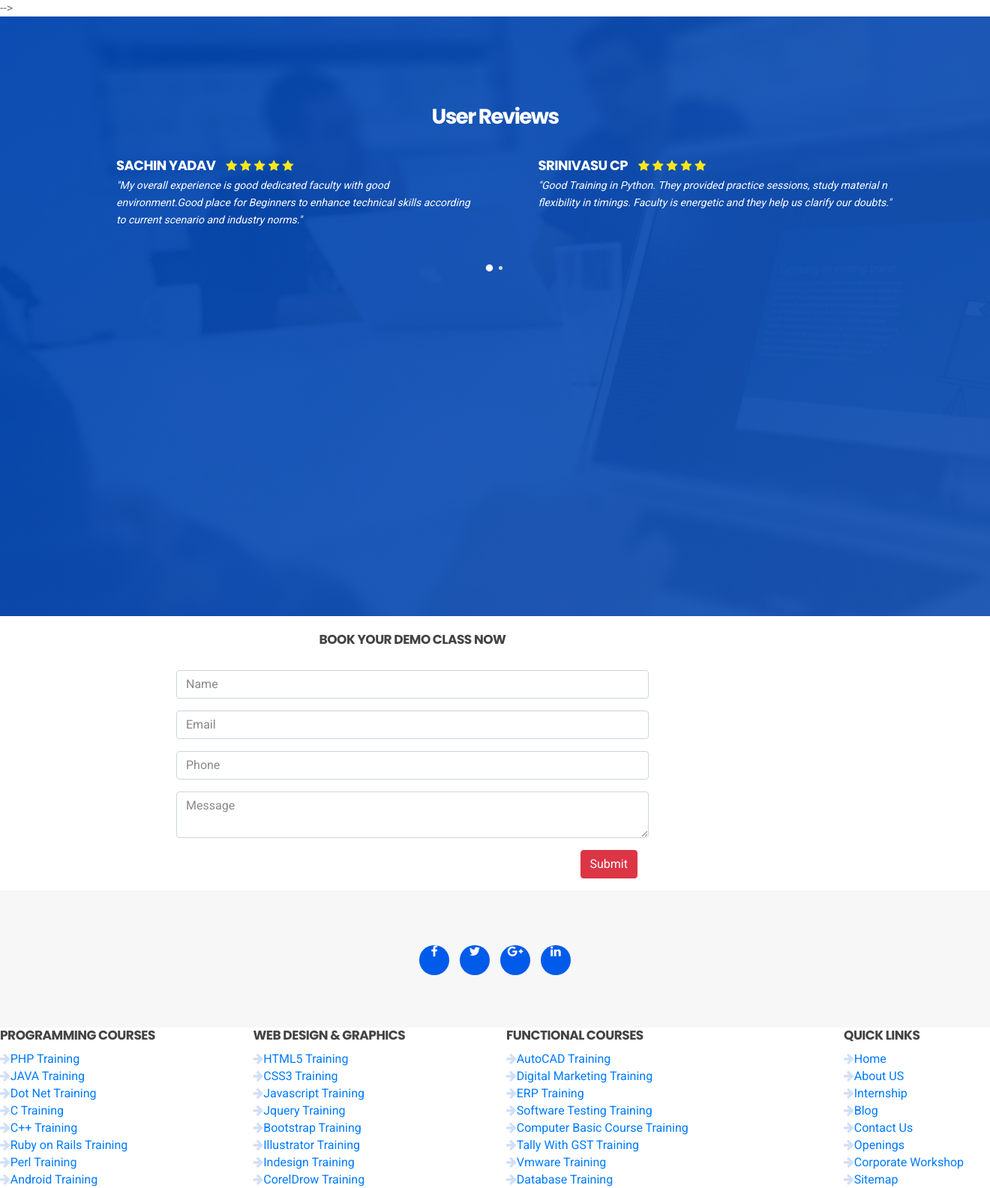
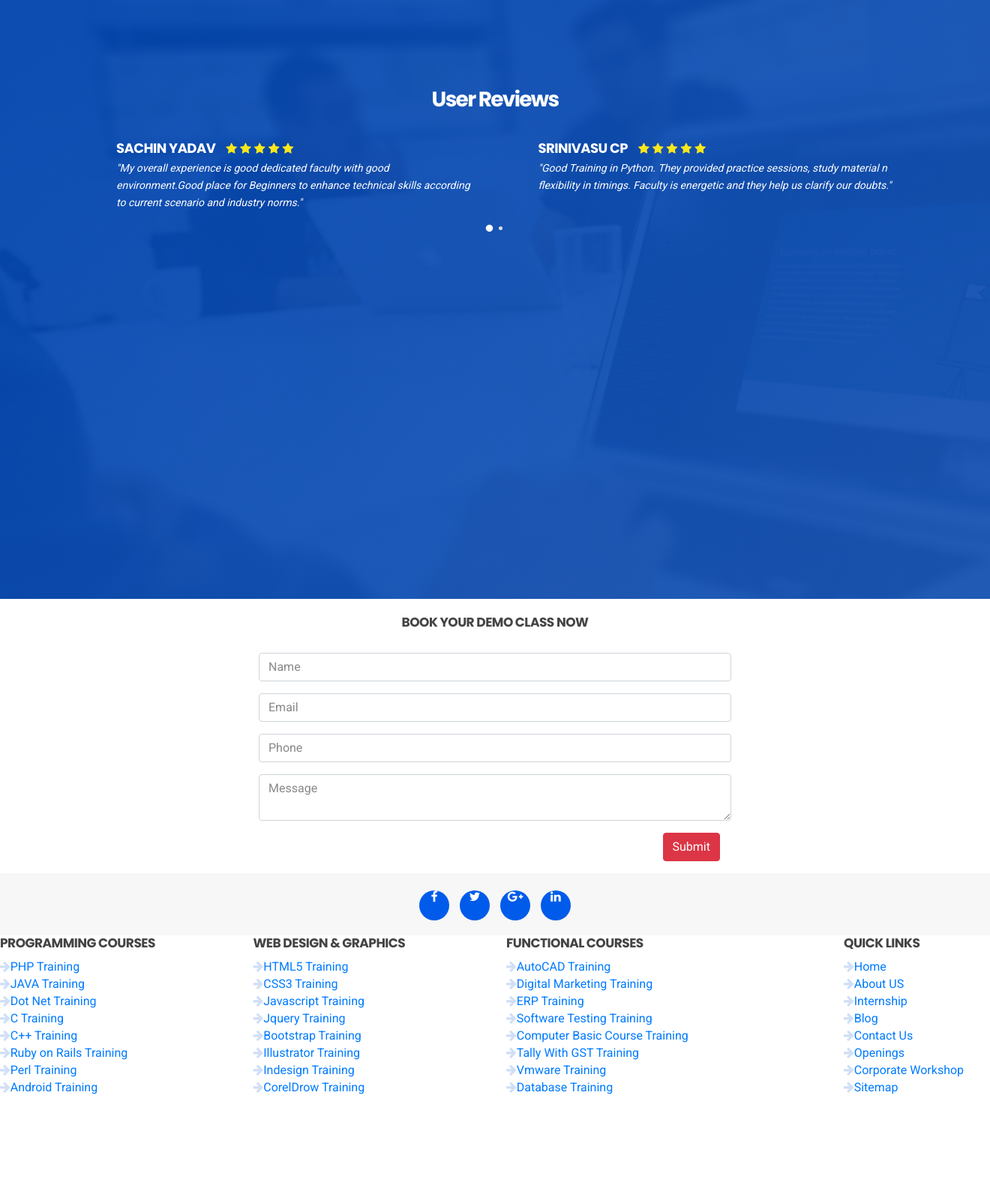
Before and after one commit to kaus2595/Softcrayons-Learning-Page, a PHP site: page /index.html in a window 1320 px wide; the page is wider, and only the part inside the window is pictured. Shown: the part 2737-4322 px from the top of that part at 75% size. After the commit the page ends 4197 px from the top of that part, so only its background shows below. Run offline with PHP 8.4, Linux system fonts and the light colour scheme.

Commit message:
Minor changes

```diff
--- a/css/main.css
+++ b/css/main.css
@@ -1154,7 +1154,7 @@ ul.nav > li > a.active{
 .review-carousel .owl-dots{
     display: block;
     text-align: center;
-    margin-top: 50px;
+    margin-top: 20px;
 }
 .review-carousel .owl-dots .owl-dot{
     background-color: #ddd;
@@ -1172,6 +1172,7 @@ ul.nav > li > a.active{
     transition: all 0.5s ease-in-out;
 }
 
+
 /* ==========================================================================
    Blog Section
    ========================================================================== */
@@ -1250,7 +1251,7 @@ ul.nav > li > a.active{
    ========================================================================== */
 .subscribe-section{
     background: #f7f7f7;
-    padding: 70px 0;
+    padding: 20px 0;
 }
 .subscribe-wrapper{}
 .subscribe-wrap{
--- a/index.html
+++ b/index.html
@@ -100,7 +100,7 @@ if($send)
                         <div class="hero-moc text-right">
                             <!-- <img data-tilt src="img/hero-moc.png" alt="Hero Mockup"> -->
 
-				<h3 class="text-center" style="padding: 21px 0px;">Book Your Demo Class Now</h3>
+				<h3 class="text-center" style="padding: 21px 0px; color: #fff">Book Your Demo Class Now</h3>
 				                                                                              <?php
 										if(isset($massage))
 										{
@@ -291,7 +291,7 @@ if($send)
 				    <div class="swiper-prev"><i class=" arrow_carrot-left"></i></div>
                 </div>
 		    </div>
-		</section><!-- Screenshots Section --> -->
+		</section><!-- Screenshots Section -->
 
         <section id="reviews" class="review-section padding">
             <div class="container">
@@ -299,7 +299,7 @@ if($send)
                     <h2>User Reviews</h2>
                     <p> </p>
                 </div><!-- /.heading -->
-                <div id="review-carousel" class="review-carousel owl-carousel">
+                <div id="review-carousel" class="review-carousel owl-carousel" class="rate">
                     <div class="review-item">
                         <div class="review-content">
                             <h3>Sachin Yadav</h3>
@@ -366,7 +366,7 @@ if($send)
         </section><!-- /.review-section -->
 
 
- <div class="col-lg-6 offset-lg-2">
+ <div class="col-lg-6 offset-lg-3">
                         <div class="hero-moc text-right">
                             <!-- <img data-tilt src="img/hero-moc.png" alt="Hero Mockup"> -->
 
```
